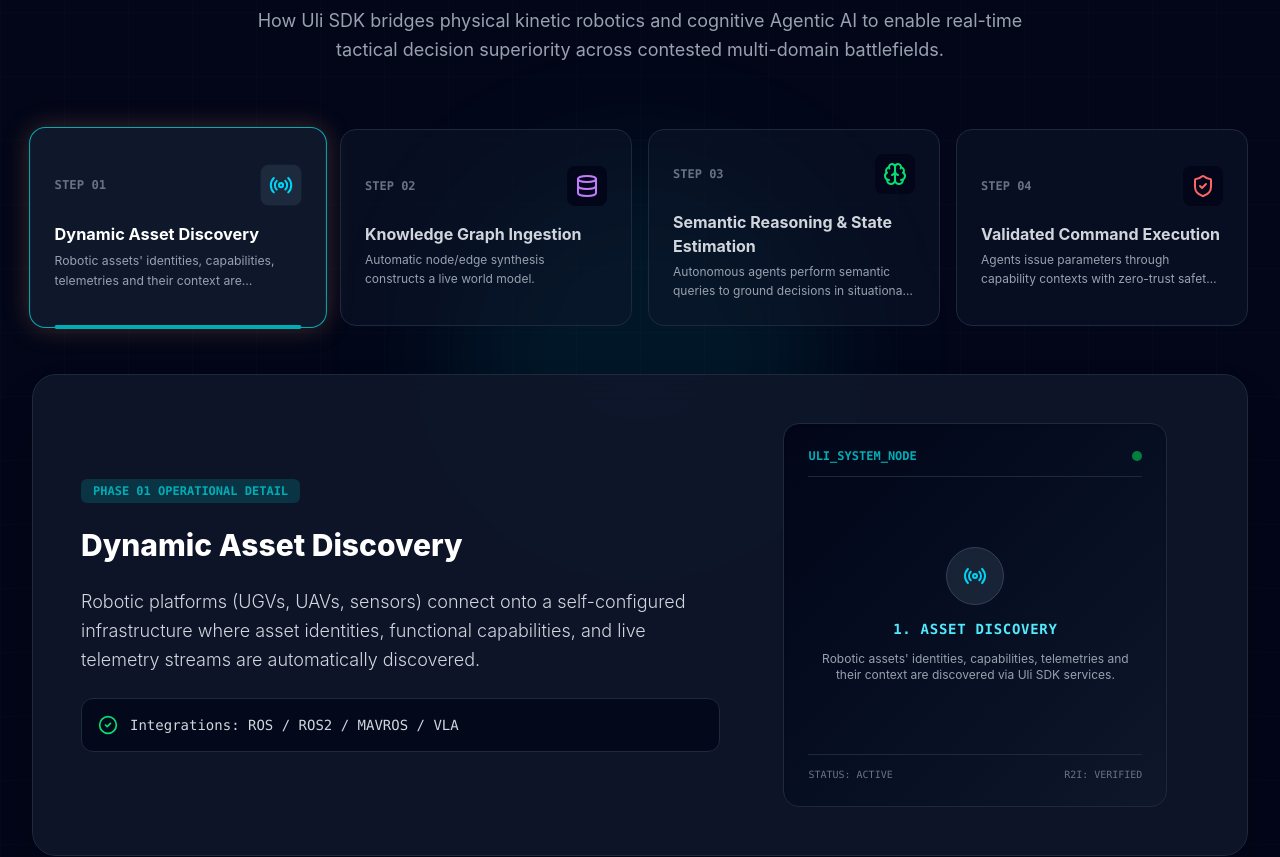
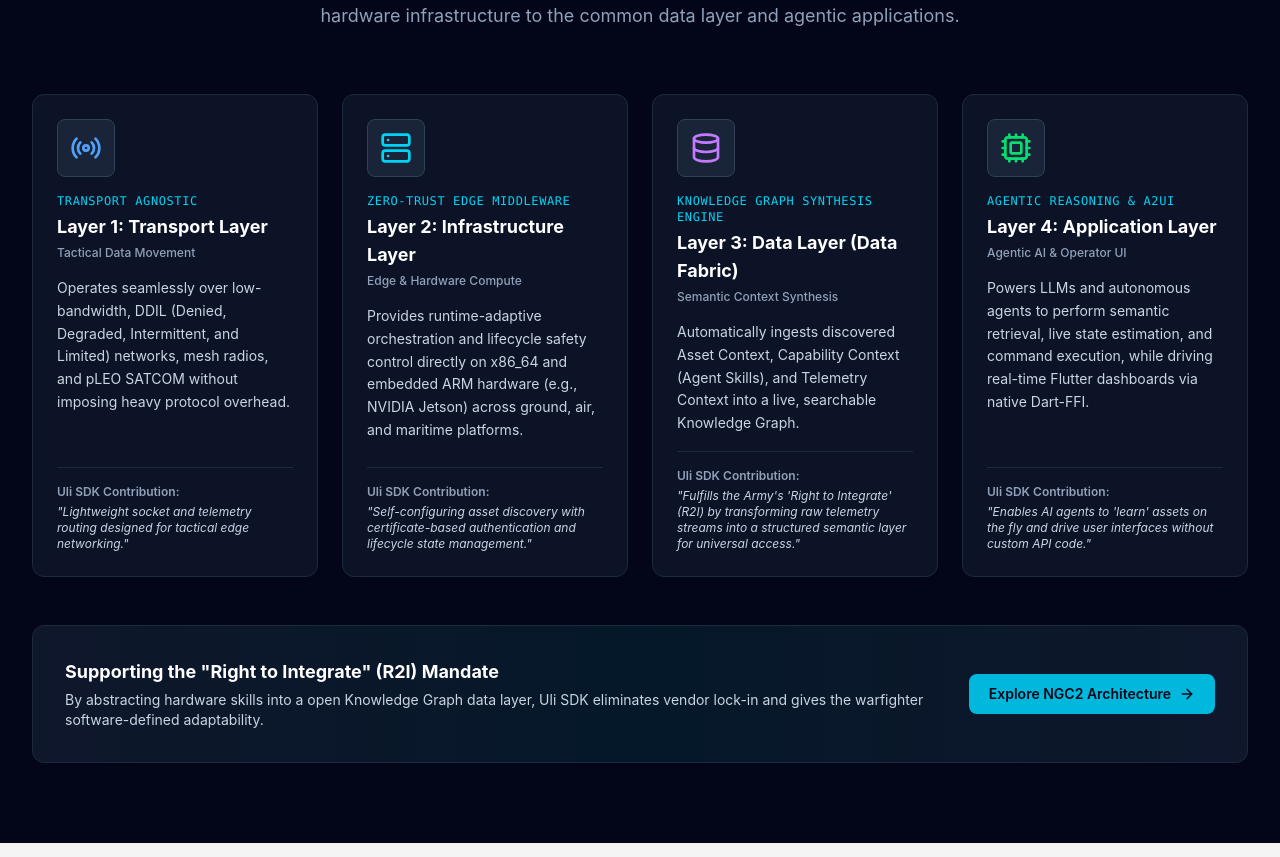
Before and after one commit to openvisiontech/ovt-landing, a React (Vite) app: page / in a window 1280 px wide. Shown: the part 1321-2178 px from the top of the page. Built offline with nearby package versions, Linux system fonts and the light colour scheme.

Commit message:
align with 4 layer stack

```diff
--- a/src/components/C2Section.jsx
+++ b/src/components/C2Section.jsx
@@ -1,162 +1,114 @@
-import React, { useState } from 'react';
-import { motion, AnimatePresence } from 'framer-motion';
-import { Network, Database, Brain, ShieldCheck, ArrowRight, CheckCircle2, Zap, Radio } from 'lucide-react';
+import React from 'react';
+import { Radio, Server, Database, Cpu, ArrowRight, ShieldCheck } from 'lucide-react';
 
 const C2Section = () => {
-  const [activeStep, setActiveStep] = useState(0);
-
-  const steps = [
+  const layers = [
     {
-      id: "01",
-      title: "Dynamic Asset Discovery",
-      shortTitle: "1. Asset Discovery",
-      icon: <Radio className="w-6 h-6 text-cyan-400" />,
-      copy: "Robotic assets' identities, capabilities, telemetries and their context are discovered via Uli SDK services.",
-      detail: "Robotic platforms (UGVs, UAVs, sensors) connect onto a self-configured infrastructure where asset identities, functional capabilities, and live telemetry streams are automatically discovered.",
-      metrics: "Integrations: ROS / ROS2 / MAVROS / VLA"
+      layer: "Layer 1: Transport Layer",
+      subtitle: "Tactical Data Movement",
+      icon: <Radio className="w-8 h-8 text-blue-400" />,
+      role: "Transport Agnostic",
+      desc: "Operates seamlessly over low-bandwidth, DDIL (Denied, Degraded, Intermittent, and Limited) networks, mesh radios, and pLEO SATCOM without imposing heavy protocol overhead.",
+      uliFit: "Lightweight socket and telemetry routing designed for tactical edge networking."
     },
     {
-      id: "02",
-      title: "Knowledge Graph Ingestion",
-      shortTitle: "2. Graph Ingestion",
-      icon: <Database className="w-6 h-6 text-purple-400" />,
-      copy: "Automatic node/edge synthesis constructs a live world model.",
-      detail: "Uli SDK transforms the discovered context of the assets and their capabilities and published data topics into Live Semantic Knowledge Graph.",
-      metrics: "Latency: Millisecond Graph Ingestion"
+      layer: "Layer 2: Infrastructure Layer",
+      subtitle: "Edge & Hardware Compute",
+      icon: <Server className="w-8 h-8 text-cyan-400" />,
+      role: "Zero-Trust Edge Middleware",
+      desc: "Provides runtime-adaptive orchestration and lifecycle safety control directly on x86_64 and embedded ARM hardware (e.g., NVIDIA Jetson) across ground, air, and maritime platforms.",
+      uliFit: "Self-configuring asset discovery with certificate-based authentication and lifecycle state management."
     },
     {
-      id: "03",
-      title: "Semantic Reasoning & State Estimation",
-      shortTitle: "3. Reasoning & State",
-      icon: <Brain className="w-6 h-6 text-green-400" />,
-      copy: "Autonomous agents perform semantic queries to ground decisions in situational reality.",
-      detail: "Edge LLMs and agentic AI query the Knowledge Graph to maintain precise situational awareness and high-fidelity state estimation without dependence on cloud connectivity.",
-      metrics: "Deployment: Denied/Disrupted Edge (DDIL)"
+      layer: "Layer 3: Data Layer (Data Fabric)",
+      subtitle: "Semantic Context Synthesis",
+      icon: <Database className="w-8 h-8 text-purple-400" />,
+      role: "Knowledge Graph Synthesis Engine",
+      desc: "Automatically ingests discovered Asset Context, Capability Context (Agent Skills), and Telemetry Context into a live, searchable Knowledge Graph.",
+      uliFit: "Fulfills the Army's 'Right to Integrate' (R2I) by transforming raw telemetry streams into a structured semantic layer for universal access."
     },
     {
-      id: "04",
-      title: "Validated Command Execution",
-      shortTitle: "4. Validated Execution",
-      icon: <ShieldCheck className="w-6 h-6 text-red-400" />,
-      copy: "Agents issue parameters through capability contexts with zero-trust safety verification.",
-      detail: "Commands issued by autonomous agents pass through safety governance policies and certificate-based verification before execution on bare-metal hardware assets.",
-      metrics: "Security: Zero-Trust Tiered Access"
+      layer: "Layer 4: Application Layer",
+      subtitle: "Agentic AI & Operator UI",
+      icon: <Cpu className="w-8 h-8 text-green-400" />,
+      role: "Agentic Reasoning & A2UI",
+      desc: "Powers LLMs and autonomous agents to perform semantic retrieval, live state estimation, and command execution, while driving real-time Flutter dashboards via native Dart-FFI.",
+      uliFit: "Enables AI agents to 'learn' assets on the fly and drive user interfaces without custom API code."
     }
   ];
 
   return (
-    <section id="c2" className="py-24 bg-slate-950 text-white relative overflow-hidden">
-      {/* Tactical Grid Overlay */}
-      <div className="absolute inset-0 opacity-10 bg-[linear-gradient(to_right,#1e293b_1px,transparent_1px),linear-gradient(to_bottom,#1e293b_1px,transparent_1px)] bg-[size:4rem_4rem] pointer-events-none" />
+    <section id="c2" className="py-20 bg-slate-950 text-white relative overflow-hidden">
+      <div className="max-w-7xl mx-auto px-4 sm:px-6 lg:px-8">
 
-      {/* Subtle Glow backdrop */}
-      <div className="absolute top-1/2 left-1/2 -translate-x-1/2 -translate-y-1/2 w-96 h-96 bg-secondary/10 blur-3xl rounded-full pointer-events-none" />
-
-      <div className="max-w-7xl mx-auto px-8 relative z-10">
+        {/* Header */}
         <div className="text-center max-w-3xl mx-auto mb-16">
-          <div className="inline-flex items-center gap-2 px-3 py-1 rounded-full bg-cyan-950/80 border border-cyan-500/30 text-cyan-400 text-xs font-mono font-semibold mb-4 uppercase tracking-wider">
-            <Zap size={14} /> Kinetic-Cognitive C2 Pipeline
+          <div className="inline-flex items-center gap-2 px-3 py-1 rounded-full bg-cyan-900/40 border border-cyan-500/30 text-cyan-300 text-xs font-semibold uppercase tracking-wider mb-4">
+            <ShieldCheck className="w-4 h-4" /> Next-Gen C2 (NGC2) & R2I Alignment
           </div>
-          <h2 className="text-4xl md:text-5xl font-extrabold mb-4 tracking-tight text-white">
-            Defense & Next-Gen C2 Alignment
+          <h2 className="text-3xl sm:text-4xl font-bold tracking-tight bg-gradient-to-r from-white via-slate-200 to-slate-400 bg-clip-text text-transparent">
+            Built for the Army's 4-Layer Command & Control Stack
           </h2>
-          <p className="text-gray-400 text-lg leading-relaxed">
-            How Uli SDK bridges physical kinetic robotics and cognitive Agentic AI to enable real-time tactical decision superiority across contested multi-domain battlefields.
+          <p className="mt-4 text-slate-400 text-base sm:text-lg">
+            The Uli SDK delivers the software-defined "connective tissue" that bridges tactical hardware infrastructure to the common data layer and agentic applications.
           </p>
         </div>
 
-        {/* Pipeline Navigation / Step Headers */}
-        <div className="grid grid-cols-1 sm:grid-cols-2 lg:grid-cols-4 gap-4 mb-12">
-          {steps.map((step, idx) => {
-            const isActive = activeStep === idx;
-            return (
-              <button
-                key={step.id}
-                onClick={() => setActiveStep(idx)}
-                className={`p-6 rounded-2xl border text-left transition-all duration-300 relative cursor-pointer ${isActive
-                  ? 'bg-slate-900 border-secondary shadow-[0_0_25px_rgba(242,148,98,0.25)] scale-[1.02]'
-                  : 'bg-slate-900/50 border-slate-800 hover:border-slate-700 hover:bg-slate-900/80'
-                  }`}
-              >
-                <div className="flex items-center justify-between mb-4">
-                  <span className="font-mono text-xs font-bold text-gray-500">STEP {step.id}</span>
-                  <div className={`p-2 rounded-lg ${isActive ? 'bg-slate-800' : 'bg-slate-950'}`}>
-                    {step.icon}
-                  </div>
+        {/* 4-Layer Grid */}
+        <div className="grid grid-cols-1 md:grid-cols-2 lg:grid-cols-4 gap-6">
+          {layers.map((item, index) => (
+            <div
+              key={index}
+              className="bg-slate-900/80 border border-slate-800 hover:border-cyan-500/50 rounded-xl p-6 transition-all duration-300 flex flex-col justify-between hover:shadow-lg hover:shadow-cyan-500/10"
+            >
+              <div>
+                <div className="p-3 bg-slate-800/80 rounded-lg w-fit mb-4 border border-slate-700">
+                  {item.icon}
                 </div>
-                <h3 className={`font-bold text-base mb-1 ${isActive ? 'text-white' : 'text-gray-300'}`}>
-                  {step.title}
+                <span className="text-xs font-mono uppercase tracking-wider text-cyan-400 block mb-1">
+                  {item.role}
+                </span>
+                <h3 className="text-lg font-bold text-white mb-1">
+                  {item.layer}
                 </h3>
-                <p className="text-xs text-gray-400 line-clamp-2 leading-relaxed">{step.copy}</p>
-                {isActive && (
-                  <motion.div
-                    layoutId="activeIndicator"
-                    className="absolute -bottom-[2px] left-6 right-6 h-1 bg-secondary rounded-full"
-                  />
-                )}
-              </button>
-            );
-          })}
+                <p className="text-xs text-slate-400 mb-4 font-medium">
+                  {item.subtitle}
+                </p>
+                <p className="text-sm text-slate-300 mb-4 leading-relaxed">
+                  {item.desc}
+                </p>
+              </div>
+
+              <div className="pt-4 border-t border-slate-800 mt-auto">
+                <span className="text-xs font-semibold text-slate-400 block mb-1">
+                  Uli SDK Contribution:
+                </span>
+                <p className="text-xs text-slate-300 italic">
+                  "{item.uliFit}"
+                </p>
+              </div>
+            </div>
+          ))}
         </div>
 
-        {/* Selected Step Visual & Information Focus */}
-        <div className="bg-slate-900/90 border border-slate-800 rounded-3xl p-8 md:p-12 shadow-2xl backdrop-blur-md relative">
-          <AnimatePresence mode="wait">
-            <motion.div
-              key={activeStep}
-              initial={{ opacity: 0, y: 15 }}
-              animate={{ opacity: 1, y: 0 }}
-              exit={{ opacity: 0, y: -15 }}
-              transition={{ duration: 0.25 }}
-              className="grid lg:grid-cols-12 gap-8 items-center"
-            >
-              <div className="lg:col-span-7 space-y-6">
-                <div className="inline-flex items-center gap-2 px-3 py-1 rounded-md bg-secondary/20 text-secondary font-mono text-xs font-bold uppercase">
-                  Phase {steps[activeStep].id} Operational Detail
-                </div>
+        {/* Bottom Banner */}
+        <div className="mt-12 bg-gradient-to-r from-slate-900 via-cyan-950/40 to-slate-900 border border-slate-800 rounded-xl p-6 sm:p-8 flex flex-col sm:flex-row items-center justify-between gap-6">
+          <div>
+            <h4 className="text-lg font-bold text-white">
+              Supporting the "Right to Integrate" (R2I) Mandate
+            </h4>
+            <p className="text-sm text-slate-300 mt-1">
+              By abstracting hardware skills into a open Knowledge Graph data layer, Uli SDK eliminates vendor lock-in and gives the warfighter software-defined adaptability.
+            </p>
+          </div>
+          <a
+            href="#whitepaper"
+            className="whitespace-nowrap inline-flex items-center gap-2 bg-cyan-500 hover:bg-cyan-400 text-slate-950 font-semibold px-5 py-2.5 rounded-lg text-sm transition-colors"
+          >
+            Explore NGC2 Architecture <ArrowRight className="w-4 h-4" />
+          </a>
+        </div>
 
-                <h3 className="text-3xl font-extrabold text-white">
-                  {steps[activeStep].title}
-                </h3>
-
-                <p className="text-gray-300 text-lg leading-relaxed font-light">
-                  {steps[activeStep].detail}
-                </p>
-
-                <div className="p-4 rounded-xl bg-slate-950/80 border border-slate-800 flex items-center gap-3">
-                  <CheckCircle2 className="text-green-400 w-5 h-5 shrink-0" />
-                  <span className="text-sm font-mono text-gray-300">{steps[activeStep].metrics}</span>
-                </div>
-              </div>
-
-              <div className="lg:col-span-5 flex justify-center">
-                <div className="w-full max-w-sm aspect-square rounded-2xl bg-gradient-to-br from-slate-950 to-slate-900 border border-slate-800 p-6 flex flex-col justify-between relative shadow-inner">
-                  <div className="flex justify-between items-center border-b border-slate-800 pb-3">
-                    <span className="font-mono text-xs text-secondary font-bold">ULI_SYSTEM_NODE</span>
-                    <span className="w-2.5 h-2.5 rounded-full bg-green-500 animate-pulse" />
-                  </div>
-
-                  <div className="my-auto text-center space-y-3 py-6">
-                    <div className="inline-block p-4 rounded-full bg-slate-800/80 border border-slate-700 mb-2">
-                      {steps[activeStep].icon}
-                    </div>
-                    <div className="font-mono text-sm text-cyan-300 font-semibold tracking-wider uppercase">
-                      {steps[activeStep].shortTitle}
-                    </div>
-                    <div className="text-xs text-gray-400 max-w-xs mx-auto">
-                      {steps[activeStep].copy}
-                    </div>
-                  </div>
-
-                  <div className="pt-3 border-t border-slate-800 flex justify-between items-center text-[10px] font-mono text-gray-500">
-                    <span>STATUS: ACTIVE</span>
-                    <span>R2I: VERIFIED</span>
-                  </div>
-                </div>
-              </div>
-            </motion.div>
-          </AnimatePresence>
-        </div>
       </div>
     </section>
   );
```
